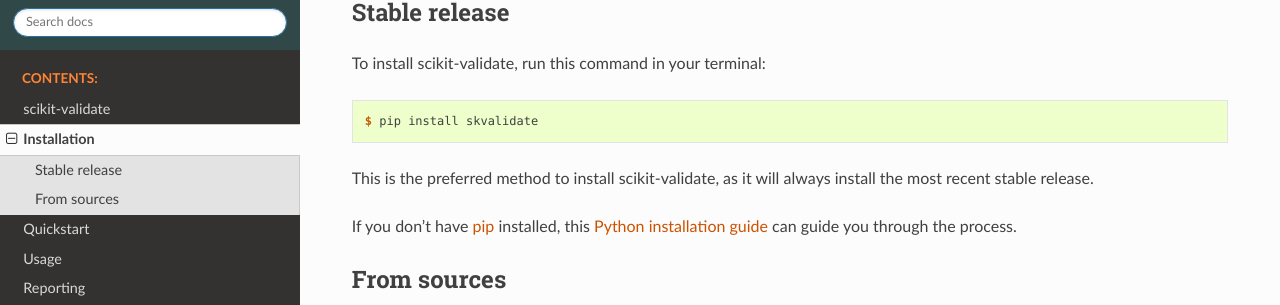
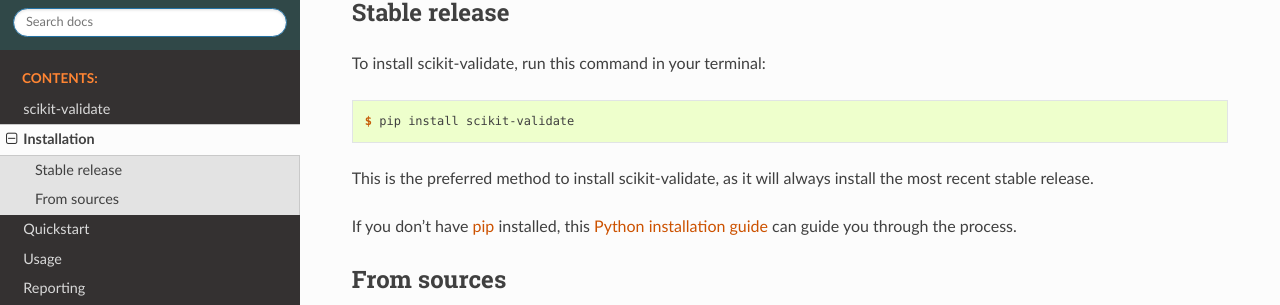
Before and after one commit to FAST-HEP/scikit-validate, a Sphinx documentation site: the page built from docs/installation.rst, in a window 1280 px wide and 925 px high. Shown: the part 164-469 px from the top of the window. Built offline with Sphinx 7.4.7 and the Read the Docs theme 2.0.0, drawn with Linux system fonts in a browser that asks for light colours; pages that are not in the unit, such as notebooks, are missing from menus.

Commit message:
docs: fixed pip install instruction

```diff
--- a/docs/installation.rst
+++ b/docs/installation.rst
@@ -12,7 +12,7 @@ To install scikit-validate, run this command in your terminal:
 
 .. code-block:: console
 
-    $ pip install skvalidate
+    $ pip install scikit-validate
 
 This is the preferred method to install scikit-validate, as it will always install the most recent stable release.
 
```
